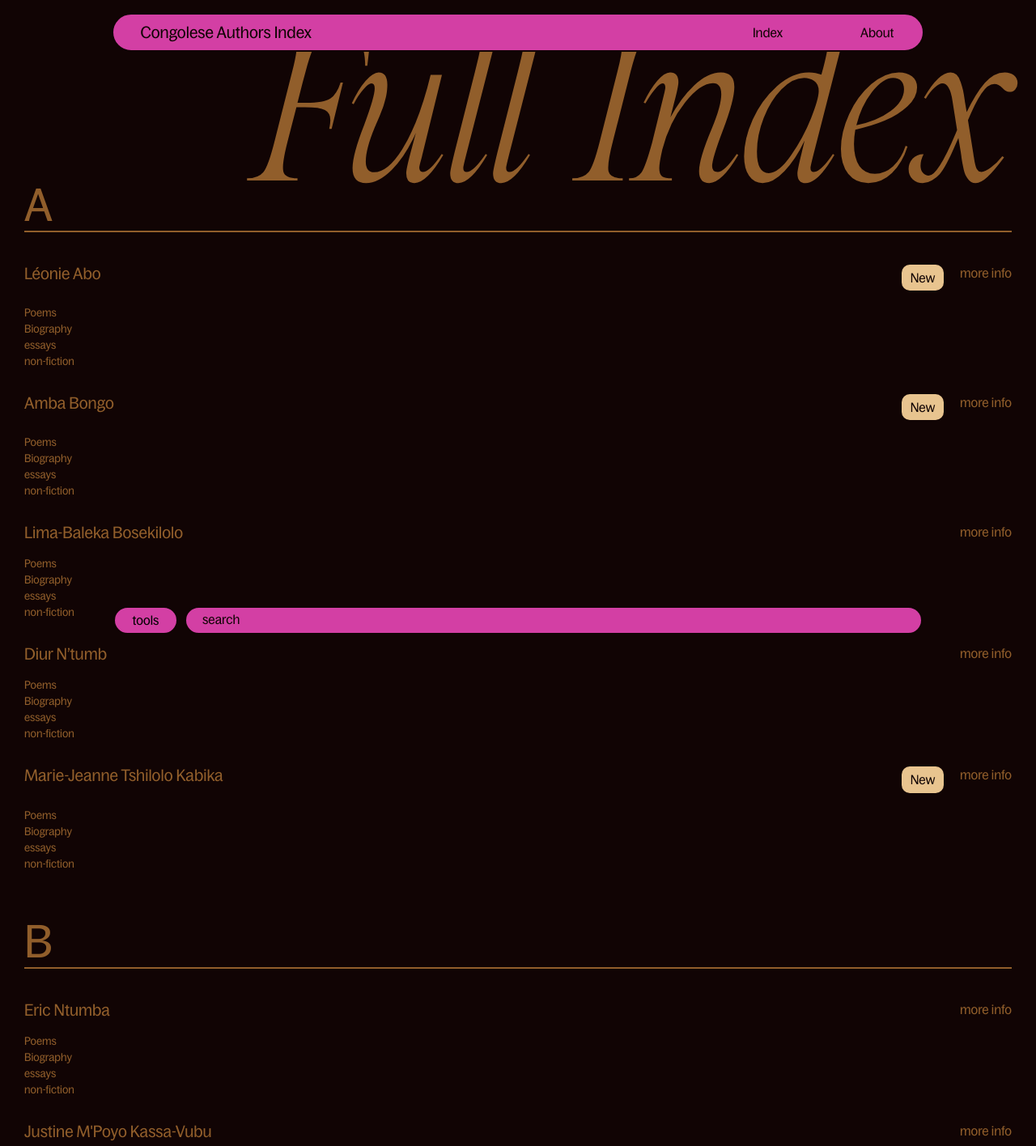
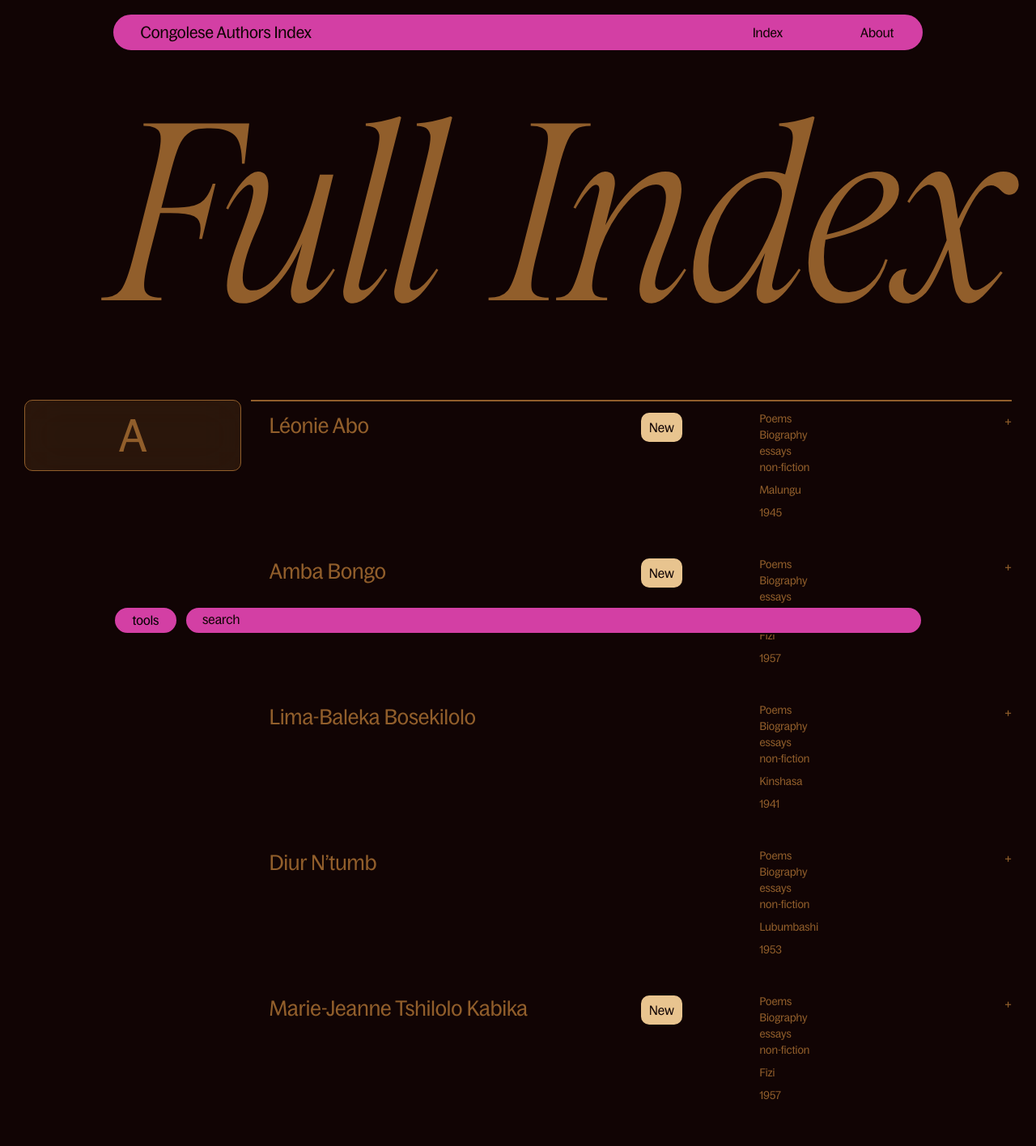
Before and after one commit to UncleDoubleU/Congolese-Authors-Index, a React (Vite) app in the folder 20250513-cai/: page / in a window 1280 px wide. Shown: the top 1416 px of the page at 81% size. Built offline with nearby package versions, Linux system fonts and the light colour scheme.

Commit message:
main - index styling done up to 768px width

```diff
--- a/20250513-cai/src/App.sass
+++ b/20250513-cai/src/App.sass
@@ -38,16 +38,21 @@ $caiGrey: #DBCEC3
 // elements
 $stroke: 2px solid $caiDarkBrown
 $ChildMinWidth: max( 100%, 200px)
+$radiusBoxes: 0.625rem
+$strokeBoxes: 1.5px solid #915E2B
 
 // Type
 $navItemsText: 1.125rem "BagossCondensed", sans-serif
 $logoText: 1.25rem/1.25rem "BagossCondensed", sans-serif
-$mobileH1: italic 21vw/3rem "Diolce", serif
+$mobileH1: italic 21vw "Diolce", serif
 $mobileH2: normal 1.25rem "BagossCondensed", sans-serif
 $mobileH3: normal 1.5rem "BagossCondensed", sans-serif
 $mobileH32: normal 3.5rem "BagossCondensed", sans-serif
 $mobileP: normal 1rem/1.3125rem "BagossCondensed", sans-serif
 $mobileP2: normal 0.85rem/1rem "BagossCondensed", sans-serif
+
+$smallH1: italic 25vw/25vw "Diolce", serif
+$smallH2: normal 1.625rem/2rem "BagossCondensed", sans-serif
 
 html
      min-height: 100vh
@@ -93,6 +98,8 @@ h1
      font: $mobileH1
      text-align: right
      margin-top: 6.5rem
+     @media (width >= $small)
+          font: $smallH1
 
 footer
      min-width: 100%
--- a/20250513-cai/src/Author/Author.module.sass
+++ b/20250513-cai/src/Author/Author.module.sass
@@ -1,30 +1,60 @@
 @use "../App"
 
-.container
+@mixin cont-base
      width: 100%
      max-width: 100%
      padding: 1rem 0
      display: grid
+     justify-content: center
+
+@mixin new-item-base
+     padding: 0.35rem 0.65rem
+     background-color: App.$caiBeige
+     width: max-content
+     height: 2.25rem
+     border-radius: 0.625rem
+     display: flex
+     align-items: center
+     justify-content: center
+     p
+          font: App.$mobileP
+          color: App.$caiDarkBrown
+          padding: 0
+
+.container
+     @include cont-base
      grid-template-columns: 3fr auto auto
      grid-template-rows: auto auto
-     justify-content: center
-     gap: 1.25rem
+     gap: 0.75rem
 
-     .h2
-          grid-column: 1/2
+     @media (width >= App.$smallMedium)
+          grid-template-columns: minmax(9.375rem,2fr) 2.5fr 1.5fr 2fr max-content
+          grid-template-rows: auto max-content max-content
+          margin-bottom: 1rem
+
+.h2
+     grid-column: 1/2
+     grid-rows: 1/2
+     font: App.$mobileH2
+     width: 100%
+
+     @media (width >= App.$smallMedium)
+          grid-column: 2/3
           grid-rows: 1/2
-          font: App.$mobileH2
-          width: 100%
+          font: App.$smallH2
 
-     .list
-          grid-column: 1/2
-          grid-rows: 1/2
-          width: 100%
-          display: flex
-          flex-direction: column
-          gap: 0.25rem
+.list
+     grid-column: 1/2
+     grid-rows: 1/2
+     width: 100%
+     display: flex
+     flex-direction: column
+     gap: 0.25rem
+
+     @media ( width >= App.$smallMedium)
+          grid-column: 4/5
+
      li
-
           font: App.$mobileP2
 
 .infoBtn
@@ -33,16 +63,20 @@
      color: App.$caiLightBrown
      cursor: pointer
      height: max-content
+     @media ( width >= App.$smallMedium)
+          grid-column: 5/6
+          grid-row: 1/2
 
 .newItem
+     @include new-item-base
      grid-column: 2/3
      grid-row: 1/2
 
-     padding: 0.35rem 0.65rem
-     background-color: App.$caiBeige
-     width: max-content
-     height: max-content
-     border-radius: 0.625rem
-     p
-          font: App.$mobileP
-          color: App.$caiDarkBrown
+     @media ( width >= App.$smallMedium)
+          grid-column: 3/4
+          grid-row: 1/2
+          justify-self: center
+
+.pobText, .dobText
+     grid-column: 4/5
+     font: App.$mobileP2
--- a/20250513-cai/src/Author/Author.tsx
+++ b/20250513-cai/src/Author/Author.tsx
@@ -4,15 +4,12 @@ import { useState, useEffect } from "react"
 interface AuthorProps {
      fullName: string;
      newItem: boolean;
+     pob: string;
+     dob: number;
 }
 
-function Author({ fullName, newItem }: AuthorProps) {
-     const [btnText, setBtnText] = useState("+")
+function Author({ fullName, newItem, pob, dob }: AuthorProps) {
      const [width, setWidth] = useState(window.innerWidth)
-
-     useEffect(() => {
-          setBtnText(width < 768 ? "+" : "more info")
-     })
 
      useEffect(() => {
           window.addEventListener("resize", handleResize)
@@ -26,20 +23,25 @@ function Author({ fullName, newItem }: AuthorProps) {
           setWidth(window.innerWidth)
      }
 
+     const xtraInfo = width >= 768 ? <><p className={styles.pobText}> {pob}</p>
+          <p className={styles.dobText}>{dob}</p></> : null
+
 
      return (
           <div className={styles.container}>
                <h2 className={styles.h2}>{fullName}</h2>
-               {newItem ? <div className={styles.newItem}><p>New</p></div> : null}
+               {newItem && <div className={styles.newItem}><p>New</p></div>}
                <ul className={styles.list}>
                     <li>Poems</li>
                     <li>Biography</li>
                     <li>essays</li>
                     <li>non-fiction</li>
                </ul>
-               <button aria-label="click for more info" className={styles.infoBtn}>{btnText}</button>
+               {xtraInfo}
 
-          </div>
+               <button aria-label="click for more info" className={styles.infoBtn}>+</button>
+
+          </div >
      )
 }
 
--- a/20250513-cai/src/Body/Body.tsx
+++ b/20250513-cai/src/Body/Body.tsx
@@ -8,20 +8,20 @@ function Body() {
     <main>
       <PageTitle title="Full Index" />
       <IndexCat category="A" />
-      <Author fullName="Léonie Abo" newItem={true} />
-      <Author fullName="Amba Bongo" newItem={true} />
-      <Author fullName="Lima-Baleka Bosekilolo" newItem={false} />
-      <Author fullName="Diur N’tumb" newItem={false} />
-      <Author fullName="Marie-Jeanne Tshilolo Kabika" newItem={true} />
+      <Author fullName="Léonie Abo" newItem={true} pob="Malungu" dob={1945} />
+      <Author fullName="Amba Bongo" newItem={true} pob="Fizi" dob={1957} />
+      <Author fullName="Lima-Baleka Bosekilolo" newItem={false} pob="Kinshasa" dob={1941} />
+      <Author fullName="Diur N’tumb" newItem={false} pob="Lubumbashi" dob={1953} />
+      <Author fullName="Marie-Jeanne Tshilolo Kabika" newItem={true} pob="Fizi" dob={1957} />
       <IndexCat category="B" />
-      <Author fullName="Eric Ntumba" newItem={false} />
-      <Author fullName="Justine M'Poyo Kassa-Vubu" newItem={false} />
+      <Author fullName="Eric Ntumba" newItem={false} pob="Goma" dob={1936} />
+      <Author fullName="Justine M'Poyo Kassa-Vubu" newItem={false} pob="Lubumbashi" dob={1953} />
       <IndexCat category="C" />
-      <Author fullName="Léonie Abo" newItem={false} />
-      <Author fullName="Amba Bongo" newItem={false} />
-      <Author fullName="Lima-Baleka Bosekilolo" newItem={true} />
-      <Author fullName="Diur N’tumb" newItem={false} />
-      <Author fullName="Marie-Jeanne Tshilolo Kabika" newItem={false} />
+      <Author fullName="Léonie Abo" newItem={false} pob="Malungu" dob={1945} />
+      <Author fullName="Amba Bongo" newItem={false} pob="Lubumbashi" dob={1953} />
+      <Author fullName="Lima-Baleka Bosekilolo" newItem={true} pob="Kinshasa" dob={1941} />
+      <Author fullName="Diur N’tumb" newItem={false} pob="Fizi" dob={1957} />
+      <Author fullName="Marie-Jeanne Tshilolo Kabika" newItem={false} pob="Malungu" dob={1945} />
     </main>
   );
 }
--- a/20250513-cai/src/BottomNav/BottomNav.module.sass
+++ b/20250513-cai/src/BottomNav/BottomNav.module.sass
@@ -34,6 +34,10 @@
           grid-template-rows: repeat(3, auto)
           gap: 0.5rem
           width: 80%
+     @media (App.$large <= width)
+          width: 1200px
+          padding: 0
+          bottom: 1rem
 
      button
           display: flex
--- a/20250513-cai/src/Footer/Footer.module.sass
+++ b/20250513-cai/src/Footer/Footer.module.sass
@@ -12,7 +12,7 @@
           display: flex
           padding: 0.9375rem
           align-items: center
-          border-radius: 0.625rem
+          border-radius: App.$radiusBoxes
           border: 2px solid App.$caiLightBrown
           // width: max-content
 
@@ -66,7 +66,7 @@
 
      .description
           padding: 1.25rem
-          border-radius: 0.625rem
+          border-radius: App.$radiusBoxes
           border: 2px solid App.$caiLightBrown
           max-width: 45rem
 
--- a/20250513-cai/src/IndexCat/IndexCat.module.sass
+++ b/20250513-cai/src/IndexCat/IndexCat.module.sass
@@ -5,11 +5,40 @@
      height: 0.125rem
      background-color: App.$caiLightBrown
 
+@mixin container-base
+
+     width: 100%
+
 .container
+     @include container-base
      margin: 2.5rem 0 1.5rem
 
-.h3
-     font: App.$mobileH32
+     @media (width >= App.$smallMedium)
+          margin: 2.5rem 0 -5.5rem
+          display: grid
+          grid-template-columns: 2fr 7fr
+          align-items: start
+          gap: 0.75rem
+
+.h3Cont
+     h3
+          font: App.$mobileH32
+
+     @media (width >= App.$smallMedium)
+
+          border-radius: App.$radiusBoxes
+          border: App.$strokeBoxes
+          background: rgba(145, 94, 43, 0.20)
+          backdrop-filter: blur(25px)
+          min-width: 9.375rem
+          width: 100%
+          height: 5.5rem
+          display: flex
+          justify-content: center
+          align-items: center
+          flex-shrink: 0
+          h3
+               font: App.$mobileH32
 
 .line
      @include line-style
--- a/20250513-cai/src/IndexCat/IndexCat.tsx
+++ b/20250513-cai/src/IndexCat/IndexCat.tsx
@@ -1,4 +1,5 @@
 import styles from "./IndexCat.module.sass";
+import { useState, useEffect } from "react";
 
 // interface CatProp {
 //      letter: string;
@@ -11,15 +12,25 @@ interface IndexCatProps {
 }
 
 function IndexCat({ category }: IndexCatProps) {
-     // if (cat) {
-     //      const catList = cat.map((item) => <h3 key={item.index} className={styles.h3}>{item.letter}</h3>);
-     // }
+     const [width, setWidth] = useState(window.innerWidth);
+
+     useEffect(() => {
+          window.addEventListener("resize", handleWidth)
+
+          return () => {
+               window.removeEventListener("resize", handleWidth)
+          }
+     }, [])
+
+     function handleWidth() {
+          setWidth(window.innerWidth)
+     }
+
      return (
-          <div className={styles.container}>
-               <h3 className={styles.h3}>{category}</h3>
-
-               {/* {cat ? cat.map((item) => (<h3 key={item.index} className={styles.h3}>{item.letter}</h3>)) : null} */}
-
+          <div aria-label="category" className={styles.container}>
+               <div className={styles.h3Cont}>
+                    <h3>{category}</h3>
+               </div>
                <div className={styles.line}></div>
           </div>
      );
```
